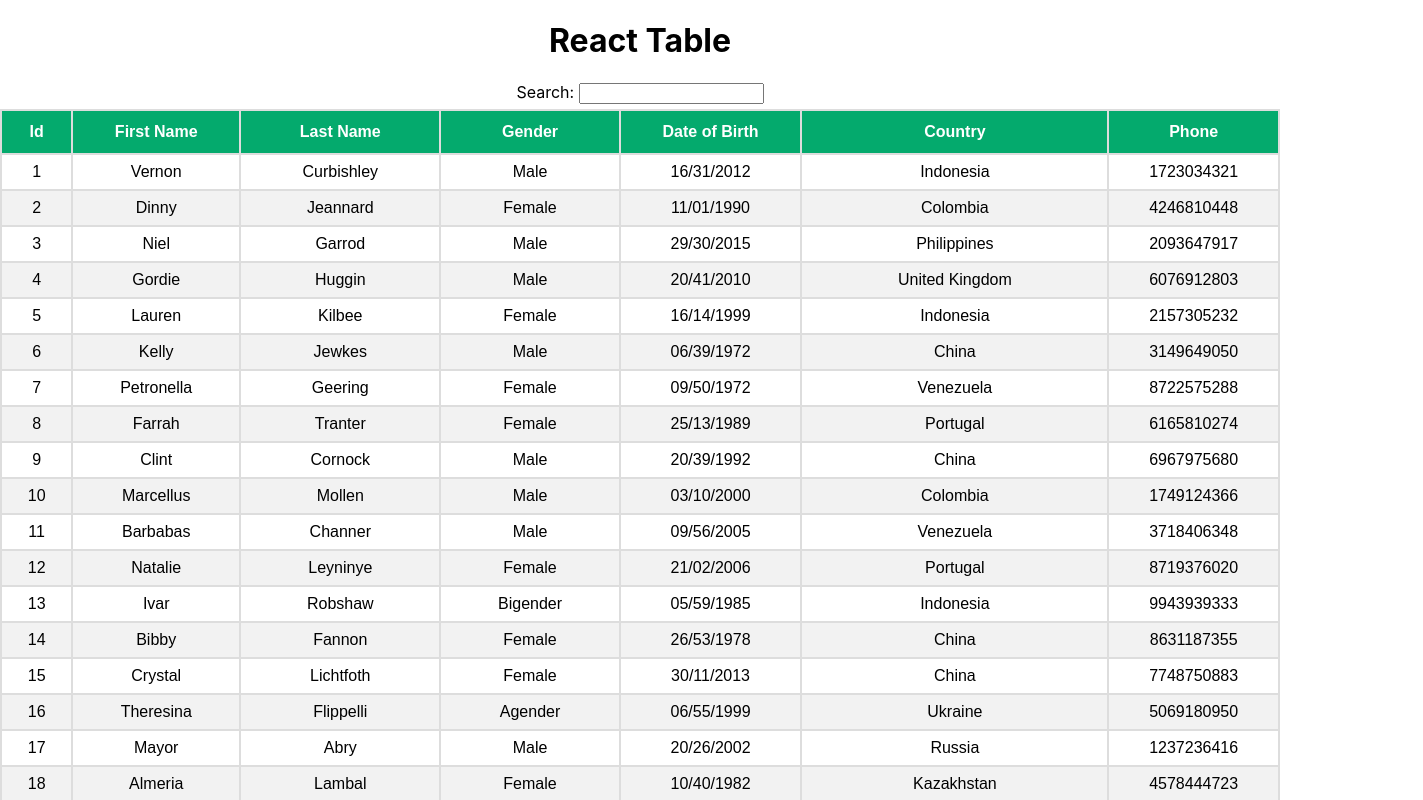
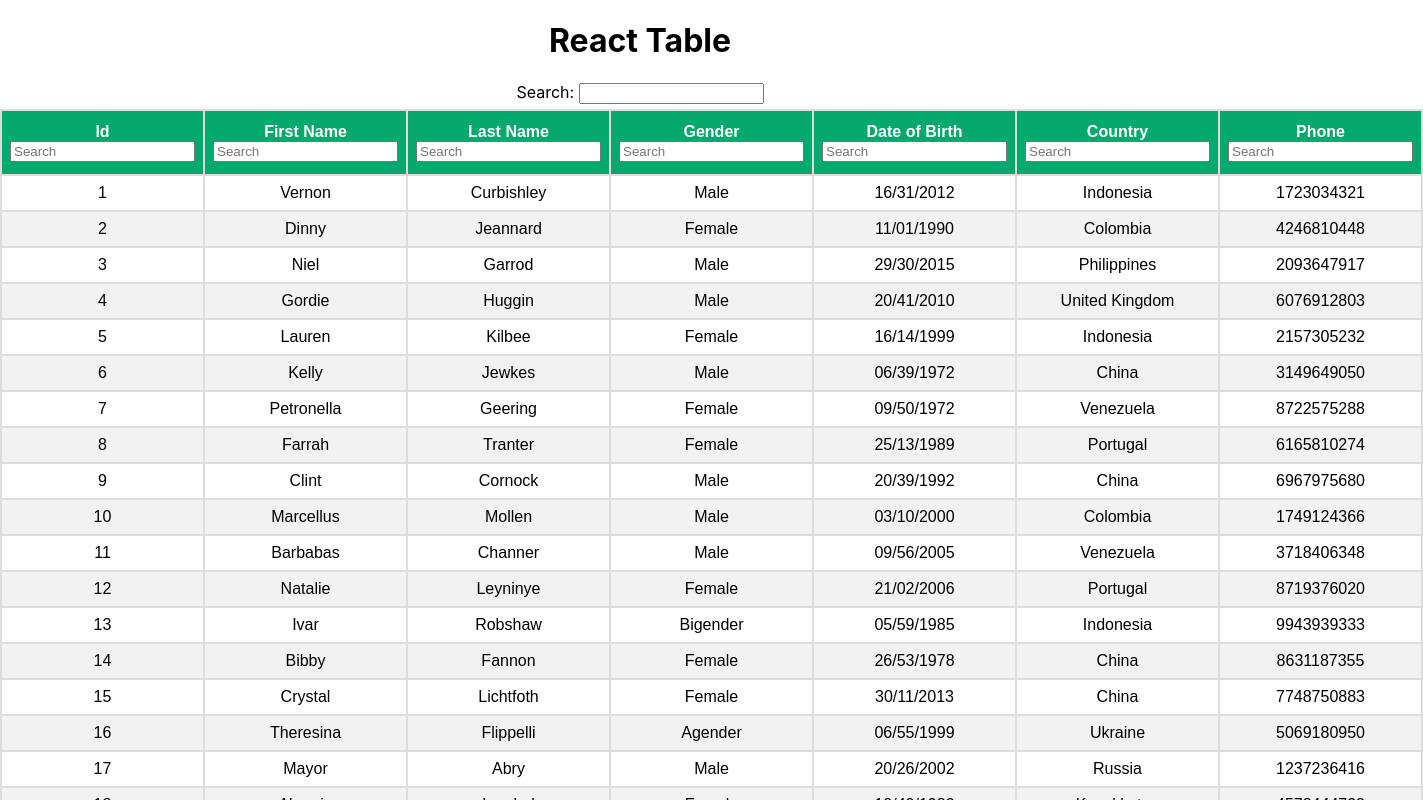
Before and after one commit to Sandiego17/react-table-demo, a React (Create React App) app: page / in a window 1280 px wide. Shown: the top 800 px of the page, 1423 px wide, since content can reach past the window. Built offline with nearby package versions, Linux system fonts and the light colour scheme.

Commit message:
feat: ColumnFilter implemented on the table

```diff
--- a/src/components/BasicTable.js
+++ b/src/components/BasicTable.js
@@ -1,4 +1,4 @@
-import { useGlobalFilter, useSortBy, useTable } from 'react-table'
+import { useFilters, useGlobalFilter, useSortBy, useTable } from 'react-table'
 import { COLUMNS } from './columns'
 import MOCK_DATA from './MOCK_DATA.json'
 import { useMemo } from 'react'
@@ -12,7 +12,7 @@ export const BasicTable = () => {
   const tableInstance = useTable({
     columns,
     data
-  }, useGlobalFilter, useSortBy)
+  }, useFilters, useGlobalFilter, useSortBy)
 
   const {
     getTableProps,
@@ -45,6 +45,7 @@ export const BasicTable = () => {
                   <span>
                     {column.isSorted ? (column.isSortedDesc ? ' 🔽' : ' 🔼') : ''}
                   </span>
+                  <div>{column.canFilter ? column.render('Filter') : null}</div>
                 </th>
               ))}
             </tr>
```
